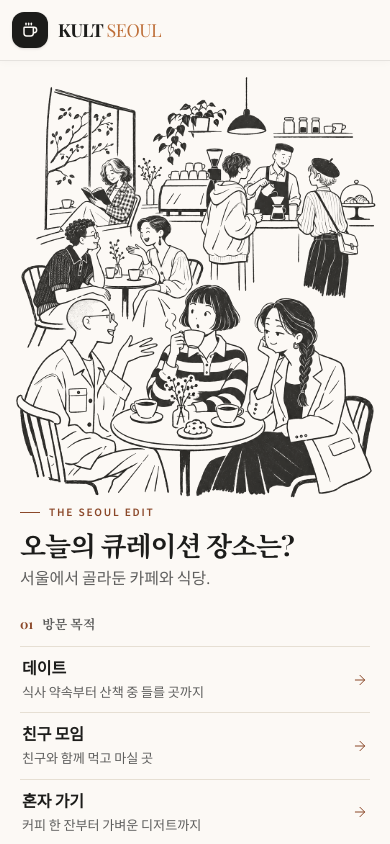
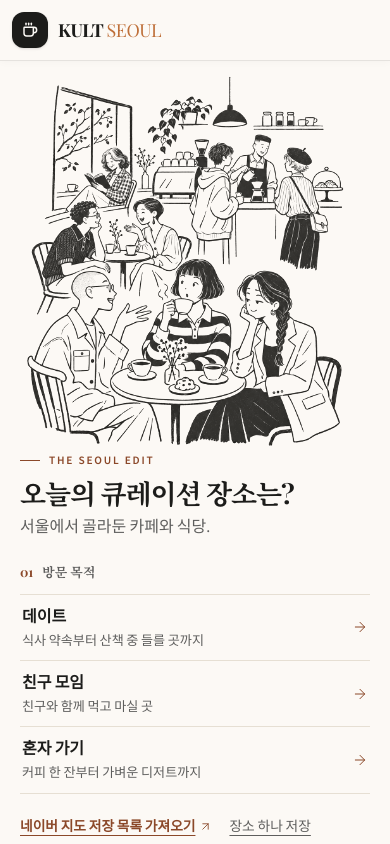
Before and after one commit to hoooong28-cyber/kult, a Next.js app: page / in a window 390 px wide. Shown: the top 844 px of the page. Built offline with nearby package versions, Linux system fonts and the light colour scheme; a web font is replaced by a local one.

Commit message:
Restore compact left-aligned cover and prevent desktop filter halos

```diff
--- a/app/entry.module.css
+++ b/app/entry.module.css
@@ -32,6 +32,8 @@
   width: 100%;
   height: auto;
   filter: url("#kult-cover-ink");
+  pointer-events: none;
+  user-select: none;
 }
 .secondary { grid-area: secondary; margin-top: 30px; border-top: 1px solid var(--kult-rule); padding-top: 4px; }
 @media (max-width: 767px) {
@@ -40,15 +42,12 @@
   .dek { line-height: 1.4; }
   .chooser { margin-top: 6px; }
   /* Trim only unused paper: image marks start at row 89 and end at 1257. */
-  .cover { width: min(96vw, 440px, 46svh); justify-self: center; aspect-ratio: 1040 / 1184; overflow: hidden; }
+  .cover { width: min(100%, 86vw, 340px, 39svh, max(35svh, calc(58svh - 161px))); justify-self: start; aspect-ratio: 1040 / 1184; overflow: hidden; }
   .coverImage { transform: translateY(-6%); }
   /* The artwork introduces the home; it should not push neighborhoods off-screen. */
   .entry:has(.chooser[data-purpose-selected]) { grid-template-areas: "intro" "controls" "secondary"; row-gap: 12px; }
   .entry:has(.chooser[data-purpose-selected]) .cover { display: none; }
   .secondary { margin-top: 9px; }
-}
-@media (max-width: 767px) and (max-height: 700px) {
-  .cover { width: min(96vw, 440px, 41svh); }
 }
 @media (prefers-reduced-motion: reduce) {
   .choice svg { transition: none; }
--- a/app/page.tsx
+++ b/app/page.tsx
@@ -34,20 +34,20 @@ export default async function HomePage({ searchParams }: Props) {
       <div className={styles.cover}>
         <svg className={styles.coverFilter} width="0" height="0" aria-hidden="true" focusable="false">
           <defs>
-            <filter id="kult-cover-ink" colorInterpolationFilters="sRGB">
+            <filter id="kult-cover-ink" x="0%" y="0%" width="100%" height="100%" colorInterpolationFilters="sRGB">
               <feColorMatrix type="matrix" values="
                 0 0 0 0 .11
                 0 0 0 0 .105
                 0 0 0 0 .095
-                -.2126 -.7152 -.0722 0 1" />
+                -.2126 -.7152 -.0722 1 0" />
               <feComponentTransfer>
                 <feFuncA type="linear" slope="1.18" intercept="-.10" />
               </feComponentTransfer>
             </filter>
           </defs>
         </svg>
-        <Image src="/brand/kult-cafe-cover.webp" alt="" width={1040} height={1300}
-          sizes="(max-width: 767px) and (max-height: 700px) min(96vw, 440px, 41svh), (max-width: 767px) min(96vw, 440px, 46svh), (max-width: 1200px) 39vw, 460px"
+        <Image src="/brand/kult-cafe-cover.webp" alt="" draggable={false} width={1040} height={1300}
+          sizes="(max-width: 767px) min(calc(100vw - 40px), 86vw, 340px, 39svh, max(35svh, calc(58svh - 161px))), (max-width: 1200px) 39vw, 460px"
           className={styles.coverImage} />
       </div>
       <div className={styles.inner}>
```
Also changed, not shown: 2 other files (tests, documents, lock files or other folders).
